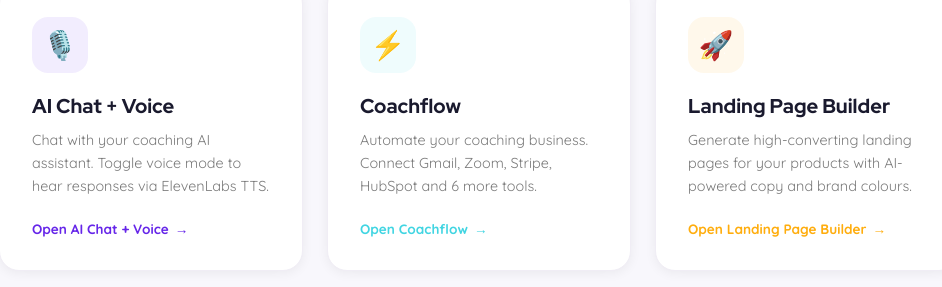
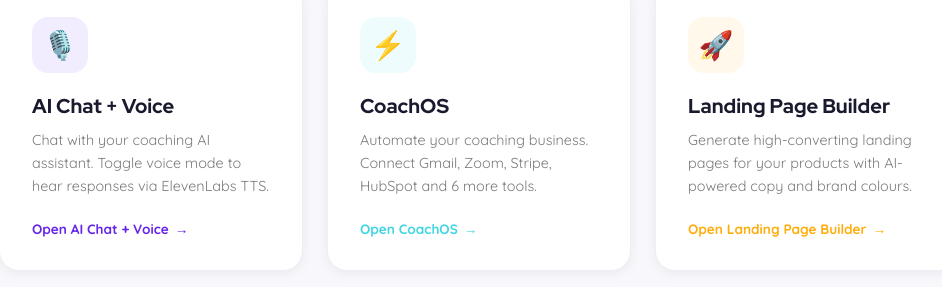
Before and after one commit to runtimerevolution/coachvibe, a Next.js app: page / in a window 1280 px wide. Shown: the part 383-670 px from the top of the page, without its empty margins (161-1103 px from the left). Built offline with nearby package versions, Linux system fonts and the light colour scheme.

Commit message:
CoahFlow to CoatchOs missing some places

```diff
--- a/app/page.tsx
+++ b/app/page.tsx
@@ -15,7 +15,7 @@
   {
     href: "/coachflow",
     icon: "⚡",
-    title: "Coachflow",
+    title: "CoachOS",
     desc: "Automate your coaching business. Connect Gmail, Zoom, Stripe, HubSpot and 6 more tools.",
     color: "#41D5E2",
   },
```
